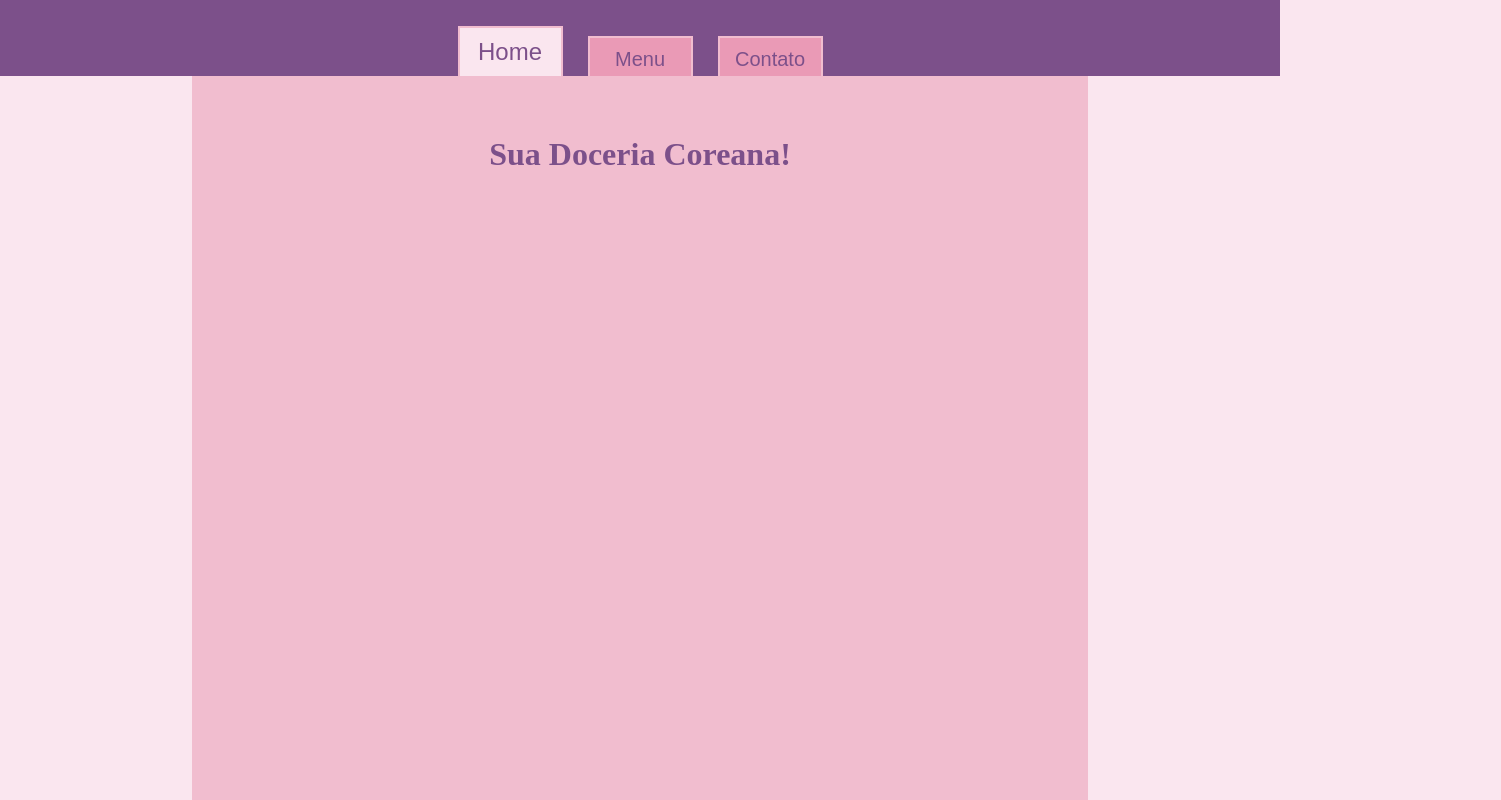
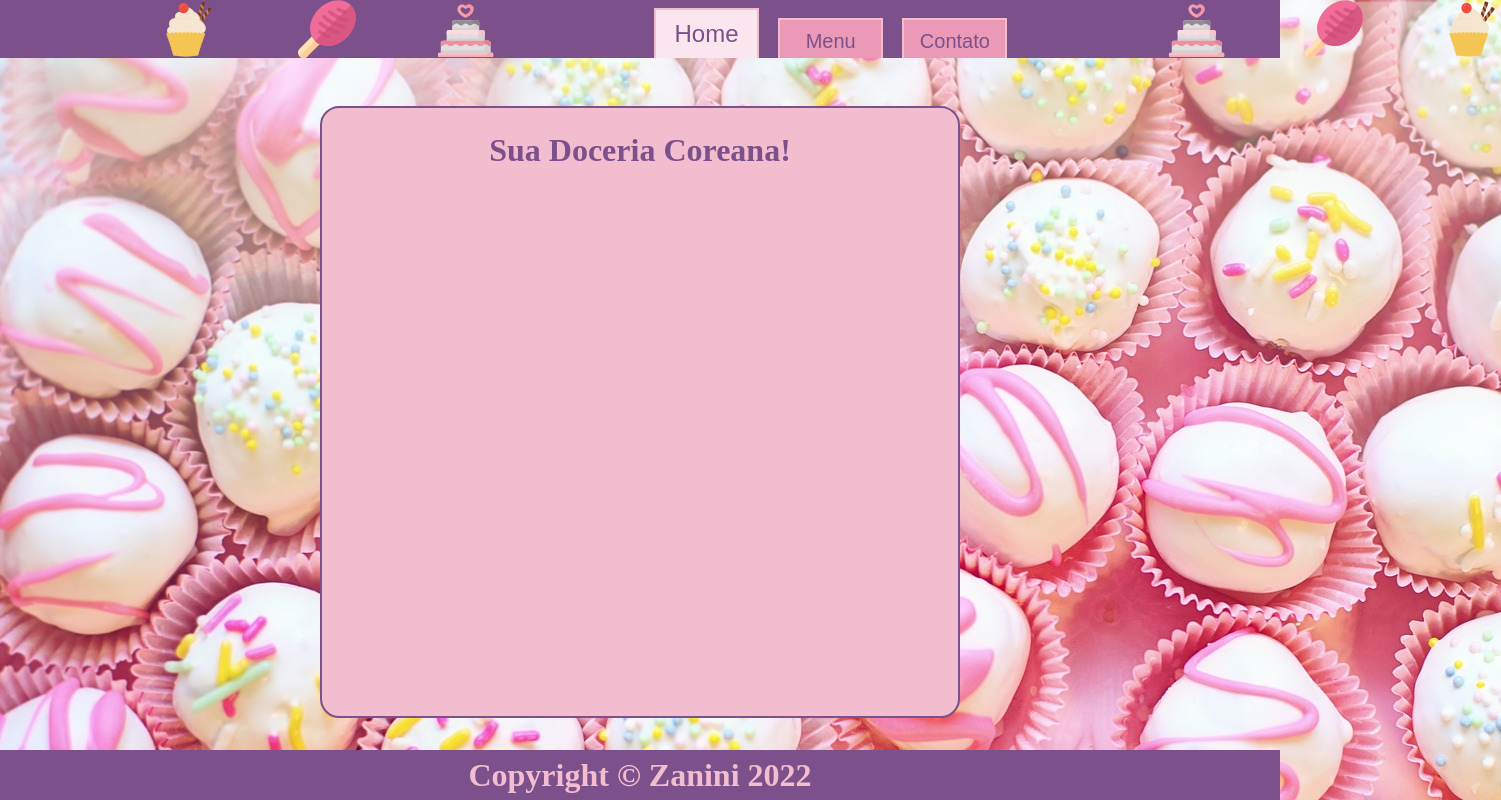
Before and after one commit to kitokta/Restaurant-page, a website built with webpack: page src/template.html in a window 1280 px wide. Shown: the whole page, 1501 px wide, since content can reach past the window. Built offline with nearby package versions, Linux system fonts and the light colour scheme.

Commit message:
Added and styled the icons, bgimg and footer

```diff
--- a/src/index.js
+++ b/src/index.js
@@ -5,9 +5,29 @@ import contato from "./modules/contato";
 import { counter as contatoCounter } from "./modules/contato";
 import home from "./modules/home";
 import { counter as homeCounter } from "./modules/home";
+import cupcakeIcon from "./assets/icons/cupcake.svg";
+import lolipopIcon from "./assets/icons/lolipop.svg";
+import cakeIcon from "./assets/icons/cake.svg";
+
+
+//icon loader
+const cupcakeLeft = document.getElementById('cupcake-left');
+const cupcakeRight = document.getElementById('cupcake-right');
+cupcakeLeft.src = cupcakeIcon;
+cupcakeRight.src = cupcakeIcon;
+const cakeLeft = document.getElementById('cake-left');
+const cakeRight = document.getElementById('cake-right');
+cakeLeft.src = cakeIcon;
+cakeRight.src = cakeIcon;
+const lolipopLeft = document.getElementById('lolipop-left');
+const lolipopRight = document.getElementById('lolipop-right');
+lolipopLeft.src = lolipopIcon;
+lolipopRight.src = lolipopIcon;
+
 
 //content element to pass to load function
 const content = document.getElementById("content");
+
 
 //Home button
 const homeBtn = document.getElementById("home");
--- a/src/modules/contato.js
+++ b/src/modules/contato.js
@@ -6,7 +6,6 @@ export default class contato {
     title.innerHTML = "Entre em contato conosco!";
     title.setAttribute("id", "title");
     const box = document.createElement("div");
-    box.classList.add("content");
     box.setAttribute("id", "box");
     box.appendChild(title);
     content.appendChild(box);
--- a/src/modules/home.js
+++ b/src/modules/home.js
@@ -6,7 +6,6 @@ export default class home {
     title.innerHTML = "Sua Doceria Coreana!";
     title.setAttribute("id", "title");
     const box = document.createElement("div");
-    box.classList.add("content");
     box.setAttribute("id", "box");
     box.appendChild(title);
     content.appendChild(box);
--- a/src/modules/menu.js
+++ b/src/modules/menu.js
@@ -6,7 +6,6 @@ export default class menu {
     title.innerHTML = "Aqui você pode visualizar nosso Menu!";
     title.setAttribute("id", "title");
     const box = document.createElement("div");
-    box.classList.add("content");
     box.setAttribute("id", "box");
     box.appendChild(title);
     content.appendChild(box);
--- a/src/styles/main.css
+++ b/src/styles/main.css
@@ -7,19 +7,41 @@
 body {
   height: 100vh;
   background-color: #fae6ef;
+  background-image: url("../assets/candyBg.jpg");
   display: flex;
   flex-direction: column;
   align-items: center;
 }
 
 header {
-  height: 85px;
+  height: 4.8em;
   background-color: #7c508a;
   display: flex;
+  justify-content: space-between;
+  align-items: flex-end;
+  width: 100vw;
+}
+
+.header-center {
+  display: flex;
   justify-content: center;
+  gap: 1.2em;
   align-items: flex-end;
-  gap: 25px;
-  width: 100vw;
+}
+
+.header-left,
+.header-right {
+  display: flex;
+  gap: 5em;
+  align-items: flex-end;
+  justify-content: space-around;
+  width: 400px;
+  margin: 0 10em 0 10em;
+}
+
+.icon {
+  width: 58px;
+  height: 58px;
 }
 
 button {
@@ -39,19 +61,34 @@ button:hover {
 }
 
 .content {
-  width: max(70%, 800px);
+  margin: 3em 0 2em 0;
+  border-radius: 1.2em;
+  width: max(50%, 600px);
   display: flex;
   flex-direction: column;
   align-items: center;
   background-color: #f1bdcf;
   height: 100%;
-  padding: 30px;
+  padding: 1.5em;
   color: #7c508a;
   font-weight: bold;
+  border: 2px solid #7c508a;
 }
 
 .selected {
   height: 50px !important;
   font-size: 24px !important;
-  background-color: #FAE6EF;
+  background-color: #fae6ef;
 }
+
+footer {
+  background-color: #7c508a;
+  height: 50px;
+  display: flex;
+  align-items: center;
+  justify-content: center;
+  color: #f1bdcf;
+  margin-top: auto;
+  padding: 20px;
+  width: 100vw;
+}
--- a/src/template.html
+++ b/src/template.html
@@ -8,10 +8,27 @@
   </head>
   <body>
     <header>
+      <div class="header-left">
+        <img class='icon' id="cupcake-left" alt="cupcake">
+        <img class='icon' id="lolipop-left" alt="lolipop">
+        <img class='icon' id="cake-left" alt="cake">
+      </div>
+
+      <div class="header-center">
       <button id="home">Home</button>
       <button id="menu">Menu</button>
       <button id="contato">Contato</button>
+    </div>
+
+      <div class="header-right">
+        <img class='icon' id='cake-right' alt="cupcake">
+        <img class='icon' id="lolipop-right" alt="lolipop">
+        <img class='icon' id="cupcake-right" alt="cake">
+      </div>
     </header>
     <div id="content" class="content"></div>
+    <footer>
+      <h1>Copyright &copy; Zanini 2022</h1>
+    </footer>
   </body>
 </html>
--- a/webpack.config.js
+++ b/webpack.config.js
@@ -6,7 +6,9 @@ module.exports = {
     entry: './src/index.js',
     output: {
       filename: 'bundle.js',
+      clean: true,
       path: path.resolve(__dirname, 'dist'),
+      assetModuleFilename: '[name][ext]',
     },
     devtool: 'source-map',
     devServer: {
@@ -27,6 +29,11 @@ module.exports = {
             'style-loader',
             'css-loader',
           ]
+        },
+        //img
+        {
+          test:/\.(png|svg|jpg|jpeg|gif)$/i,
+          type: 'asset/resource',
         }
       ]
     },
```
Also changed, not shown: dist/bundle.js, dist/cake.svg (added), dist/candyBg.jpg (added), dist/cupcake.svg (added), dist/index.html, dist/lolipop.svg (added), src/assets/candyBg.jpg (added), src/assets/icons/cake.svg (added), src/assets/icons/cupcake.svg (added), src/assets/icons/lolipop.svg (added), 1 other file.
